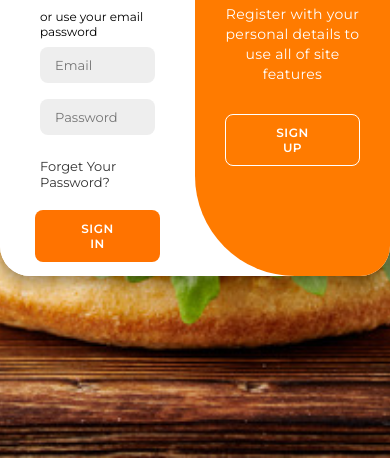
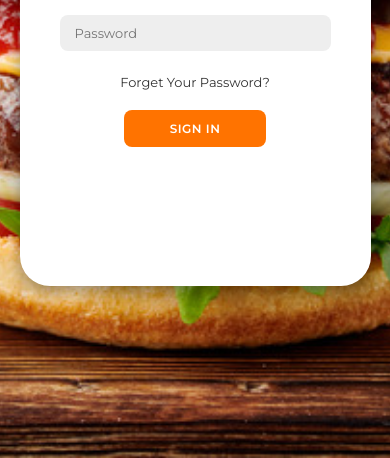
Before and after one commit to imCarl01/Restaurant-, a plain HTML site: page Signup.html in a window 390 px wide. Shown: the part 386-844 px from the top of the page. Drawn offline with Linux system fonts and the light colour scheme.

Commit message:
media query for the css

```diff
--- a/Signup-Login-Page.css
+++ b/Signup-Login-Page.css
@@ -214,3 +214,125 @@ body{
 .container.active .toggle-right{
     transform: translateX(200%);
 }
+
+/* For tablets */
+@media screen and (max-width: 768px) {
+    .container {
+        width: 90%;
+        min-height: 480px;
+        flex-direction: column;
+        overflow: hidden;
+    }
+
+    .form-container,
+    .toggle-container {
+        width: 100%;
+        height: auto;
+    }
+
+    .toggle {
+        width: 100%;
+        transform: none;
+    }
+
+    .toggle-panel {
+        width: 100%;
+        transform: none;
+    }
+
+    .container.active .toggle {
+        transform: none;
+    }
+
+    .container.active .toggle-container {
+        transform: none;
+    }
+
+    .toggle-left {
+        transform: none;
+    }
+
+    .container.active .toggle-left {
+        transform: none;
+    }
+
+    .toggle-right {
+        transform: none;
+    }
+
+    .container.active .toggle-right {
+        transform: none;
+    }
+}
+
+/* For mobile devices */
+@media screen and (max-width: 600px) {
+    body {
+        flex-direction: column;
+    }
+
+    .container {
+        width: 90%;
+        min-height: 500px;
+        flex-direction: column;
+        overflow: hidden;
+    }
+
+    .form-container,
+    .toggle-container {
+        width: 100%;
+        height: auto;
+    }
+
+    .form-container {
+        padding: 20px;
+    }
+
+    .toggle-container {
+        width: 100%;
+    }
+
+    .toggle {
+        width: 100%;
+        transform: none;
+    }
+
+    .toggle-panel {
+        width: 100%;
+        transform: none;
+    }
+
+    .container.active .toggle {
+        transform: none;
+    }
+
+    .container.active .toggle-container {
+        transform: none;
+    }
+
+    .toggle-left {
+        transform: none;
+    }
+
+    .container.active .toggle-left {
+        transform: none;
+    }
+
+    .toggle-right {
+        transform: none;
+    }
+
+    .container.active .toggle-right {
+        transform: none;
+    }
+
+    .container form {
+        padding: 20px;
+    }
+
+    .social-icons a {
+        margin: 0 5px;
+        width: 35px;
+        height: 35px;
+    }
+}
```
